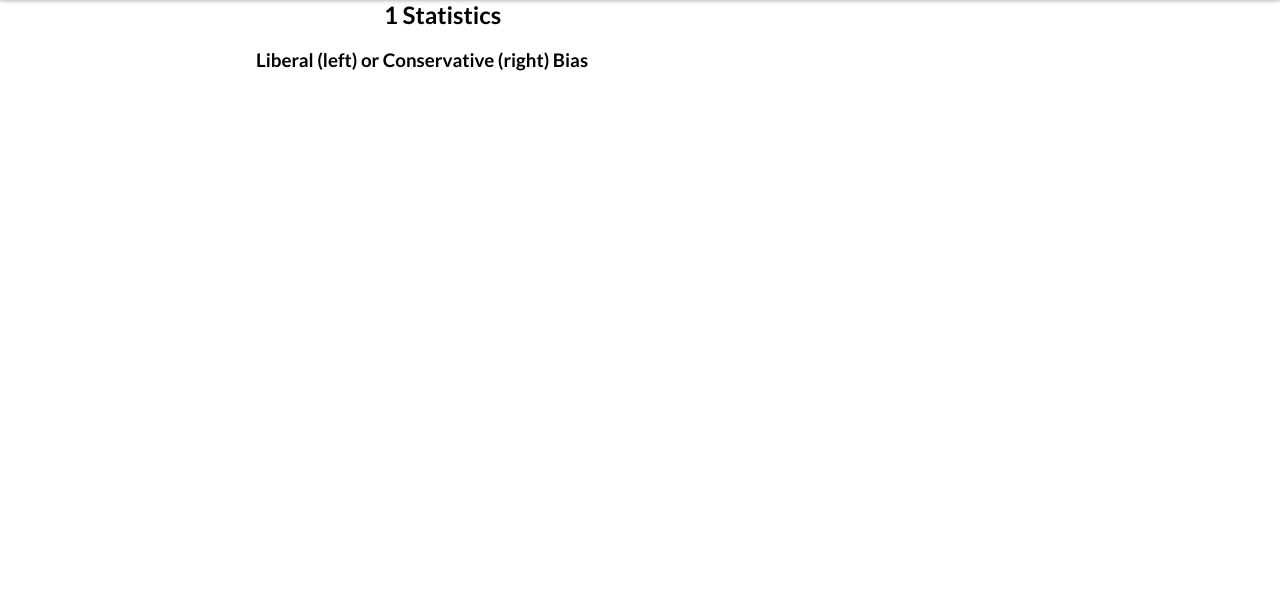
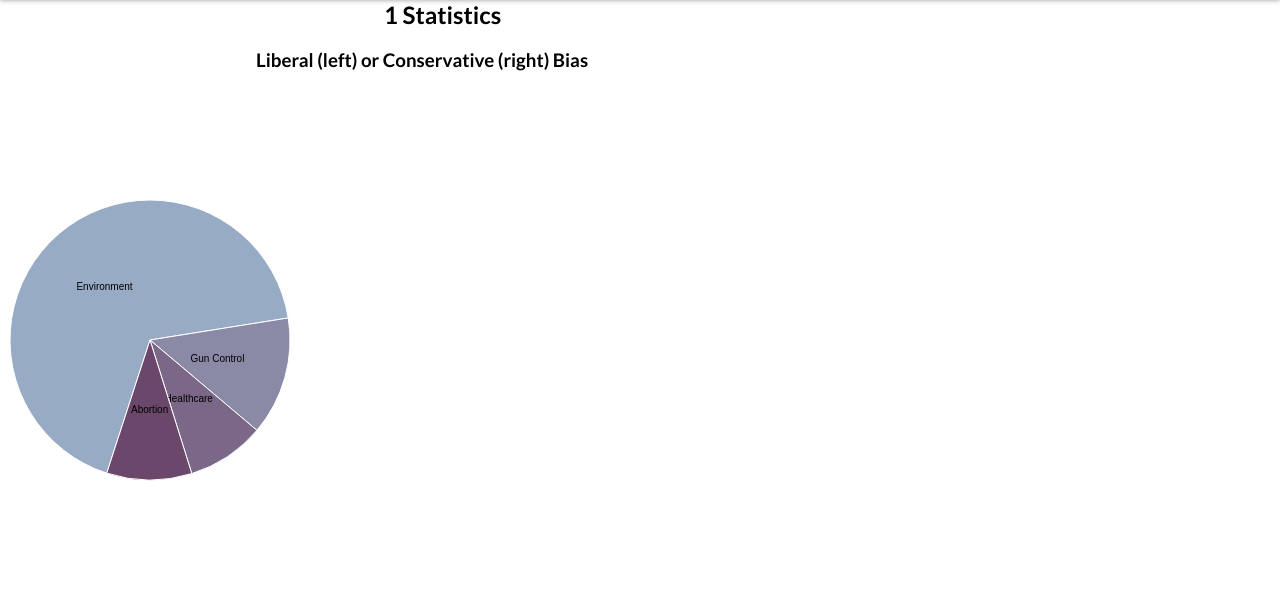
Before and after one commit to alan-luo/hackprinceton-19, a Flask app: page /view-source-stats/1 in a window 1280 px wide; the page is wider, and only the part inside the window is pictured. Shown: the part 60-649 px from the top of that part. Run offline with Flask 2, Linux system fonts and the light colour scheme; some web fonts are replaced.

Commit message:
pie chart of commonly reported topics in view-news-source

```diff
--- a/app.py
+++ b/app.py
@@ -5,7 +5,7 @@
 import json
 
 app = Flask(__name__)
-newsapi = NewsApiClient(api_key='466f16c5dc2445eabe6a30991514a281')
+newsapi = NewsApiClient(api_key='c25beebd44994e62a96ff204cad8043f')
 top_topics = ['impeachment', 'vaping', 'election', 'hong kong']
 news_source_stats = {
     "CNN": {'Credibility': 0.59, 'Locality': 0.56, 'Writing Quality': 0.42, 'Updatedness': 0.34, 'Sensationalism': 0.48, 'Bias': -74},
--- a/templates/sourceSpiderGraph.html
+++ b/templates/sourceSpiderGraph.html
@@ -246,6 +246,30 @@
 	    left:30%
 	}
 
+	.arc text {
+  font: 10px sans-serif;
+  text-anchor: middle;
+}
+
+.arc path {
+  stroke: #fff;
+}
+
+.toolTip {
+    position: absolute;
+    display: none;
+    width: auto;
+    height: auto;
+    background: none repeat scroll 0 0 white;
+    border: 0 none;
+    border-radius: 8px 8px 8px 8px;
+    box-shadow: -3px 3px 15px #888888;
+    color: black;
+    font: 12px sans-serif;
+    padding: 5px;
+    text-align: center;
+}
+
     </style>
 
     {% endblock %}
@@ -469,5 +493,79 @@
       })
     })
 </script>
+<script>
+    var div = d3.select("body").append("div").attr("class", "toolTip");
+var dataset = [
+	{ name: 'Environment', total: 824, percent: 47.9 },
+	{ name: 'Gun Control', total: 167, percent: 11.1 },
+	{ name: 'Healthcare', total: 110, percent: 11.5 },
+	{ name: 'Abortion', total: 120, percent: 12.5 }
+];
+
+var width = 300,
+    height = 500,
+    radius = Math.min(width, height) / 2;
+
+var color = d3.scaleOrdinal()
+    .range(["#98abc5", "#8a89a6", "#7b6888", "#6b486b", "#a05d56"]);
+
+var arc = d3.arc()
+    .outerRadius(radius - 10)
+    .innerRadius(0);
+
+var pie = d3.pie()
+    .sort(null)
+	 .startAngle(1.1*Math.PI)
+    .endAngle(3.1*Math.PI)
+    .value(function(d) { return d.total; });
+
+var svg = d3.select("body").append("svg")
+    .attr("width", width)
+    .attr("height", height)
+  .append("g")
+    .attr("transform", "translate(" + width / 2 + "," + height / 2 + ")");
+
+
+ var g = svg.selectAll(".arc")
+      .data(pie(dataset))
+    .enter().append("g")
+      .attr("class", "arc");
+
+  g.append("path")
+	.style("fill", function(d) { return color(d.data.name); })
+    .transition().delay(function(d,i) {
+	return i * 500; }).duration(500)
+	.attrTween('d', function(d) {
+		var i = d3.interpolate(d.startAngle+0.1, d.endAngle);
+		return function(t) {
+			d.endAngle = i(t);
+			return arc(d)
+			}
+		});
+  g.append("text")
+      .attr("transform", function(d) { return "translate(" + arc.centroid(d) + ")"; })
+      .attr("dy", ".35em")
+	  .transition()
+	  .delay(1000)
+      .text(function(d) { return d.data.name; });
+
+	d3.selectAll("path").on("mousemove", function(d) {
+	    div.style("left", d3.event.pageX+10+"px");
+		  div.style("top", d3.event.pageY-25+"px");
+		  div.style("display", "inline-block");
+    div.html((d.data.name)+"<br>"+(d.data.total) + "<br>"+(d.data.percent) + "%");
+});
+
+d3.selectAll("path").on("mouseout", function(d){
+    div.style("display", "none");
+});
+
+
+//d3.select("body").transition().style("background-color", "#d3d3d3");
+function type(d) {
+  d.total = +d.total;
+  return d;
+}
+</script>
 {% endblock %}
 </body>
```
